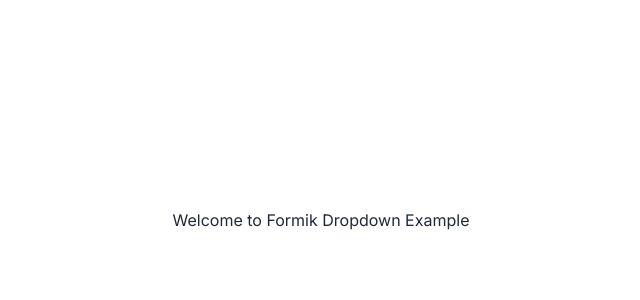
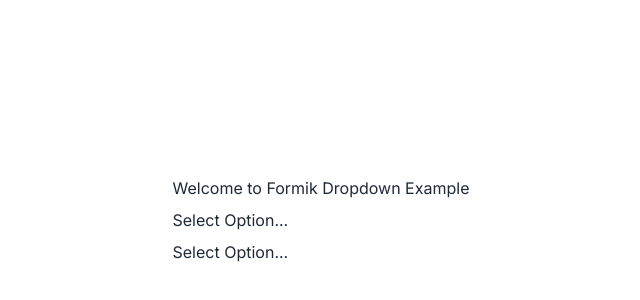
Before and after one commit to jmarioste/formik-dropdown-example, a Next.js app: page / in a window 1280 px wide. Shown: the part 180-480 px from the top of the page, without its empty margins (319-959 px from the left). Built offline with nearby package versions, Linux system fonts and the light colour scheme.

Commit message:
Implement Usage

```diff
--- a/pages/index.tsx
+++ b/pages/index.tsx
@@ -1,15 +1,56 @@
 import { NextPage } from "next";
-import React from "react";
+import React, { useState } from "react";
 
 import { Inter } from "@next/font/google";
+import CustomDropdown from "components/CustomDropdown";
 const inter = Inter();
 
 const HomePage: NextPage = () => {
+  const [val, setVal] = useState("");
+  const [val2, setVal2] = useState(0);
   return (
     <div className={"container " + inter.className}>
       <div className="grid place-content-center min-h-screen">
-        <div>
+        <div className="flex flex-col gap-2">
           <h1>Welcome to Formik Dropdown Example</h1>
+          {/* 👇 Uses string type for the value */}
+          <div>
+            <CustomDropdown
+              options={[
+                {
+                  label: "Software Engineer",
+                  value: "Software Engineer",
+                },
+                {
+                  label: "React Developer",
+                  value: "React Developer",
+                },
+              ]}
+              value={val}
+              onChange={(value) => {
+                setVal(value);
+              }}
+            />
+          </div>
+          {/*👇 Uses number type for the value */}
+          <div>
+            <CustomDropdown
+              options={[
+                {
+                  label: "$2000/month",
+                  value: 2000,
+                },
+                {
+                  label: "$4000/month",
+                  value: 4000,
+                },
+              ]}
+              value={val2}
+              onChange={(value) => {
+                setVal2(value);
+              }}
+            />
+          </div>
         </div>
       </div>
     </div>
```
